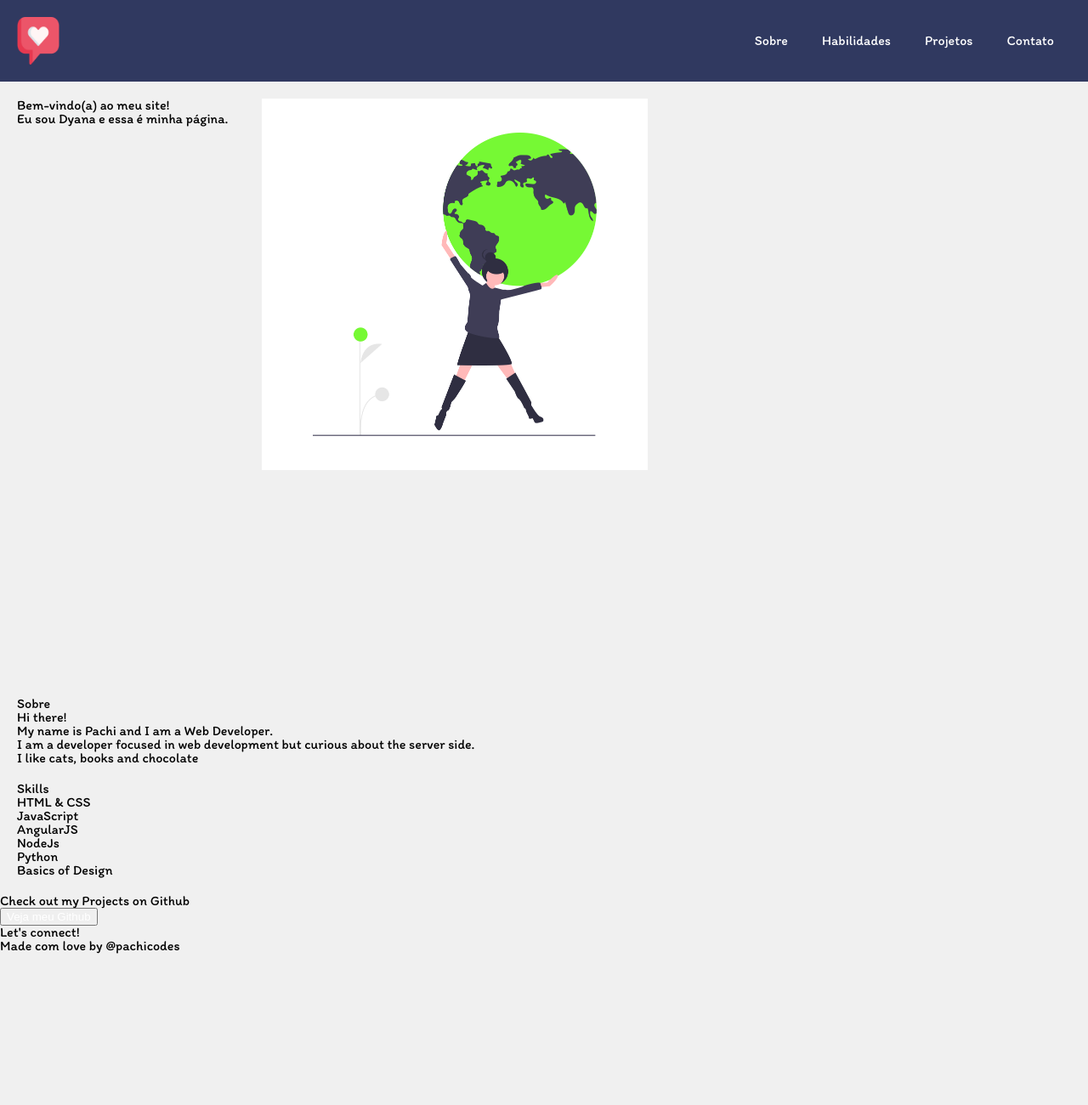
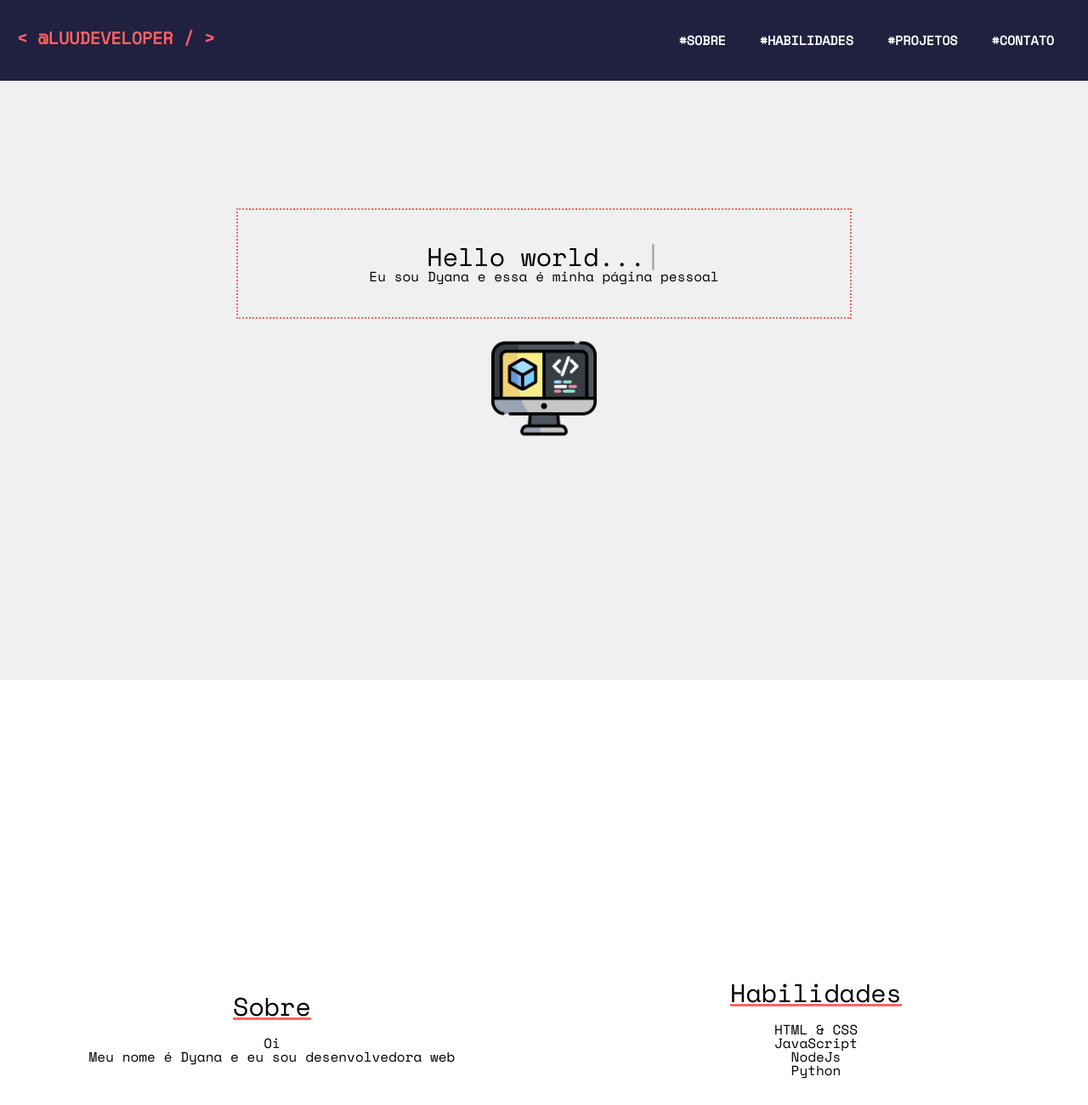
Before and after one commit to luudev/luysla-page, a plain HTML site: page index.html in a window 1280 px wide. Shown: the top 1300 px of the page at 85% size. Before the commit the page ends 1122 px from the top, so only its background shows below. Drawn offline with nearby package versions, Linux system fonts and the light colour scheme.

Commit message:
Finalizei estrutura do site

```diff
--- a/css/style.css
+++ b/css/style.css
@@ -1,3 +1,5 @@
+@import url('https://fonts.googleapis.com/css2?family=Itim&display=swap');
+
 body {
     --principal: #235789;
     --secun: #C1292E;
@@ -5,7 +7,7 @@ body {
     --acento: #F1D302;
     --branco: #FDFFFC;
     color: var(--text);
-    font-family: 'Balsamiq Sans', cursive;
+    font-family: 'Itim', cursive;
     font-size: 20px;
 
     /*font-family: 'Righteous',cursive;*/
--- a/index.html
+++ b/index.html
@@ -5,29 +5,31 @@
     <meta name="viewport" content="width=device-width, initial-scale=1.0" />
     <link rel="stylesheet" href="css/reset.css">
     <link rel="stylesheet" href="style.css">
-    <title>Página da Dyana</title>
+    <script type="text/javascript" src="http://ajax.googleapis.com/ajax/libs/jquery/1.3.2/jquery.min.js"></script>
+    <script type="text/javascript" src="js/app.js"></script>
+    <title>@luudev</title>
   </head>
 
   <body>
-    <section class="super-hero">
+    <section class="super_hero">
     <header class="header">
-      <div class="container">
-        <img class="logo" src="img/heart.png" />
+      <div class="header__title">
+        <span class="header__texto">&lt; @luudeveloper / &gt;</span>
       </div>
       <div class="container">
         <nav class="nav">
           <ul class="nav__list">
             <li class="nav__item">
-              <a class="nav__link" href="#about">Sobre</a>
+              <a class="nav__link" href="#about">#Sobre</a>
             </li>
             <li class="nav__item">
-              <a class="nav__link" href="#skills">Habilidades</a>
+              <a class="nav__link" href="#skills">#Habilidades</a>
             </li>
             <li class="nav__item">
-              <a class="nav__link" href="#projects">Projetos</a>
+              <a class="nav__link" href="#projects">#Projetos</a>
             </li>
             <li class="nav__item">
-              <a class="nav__link" href="#contact">Contato</a>
+              <a class="nav__link" href="#contact">#Contato</a>
             </li>
           </ul>
         </nav>
@@ -36,58 +38,55 @@
 
     <section class="hero">
       <div class="hero__text">
-        <h1 class="hero__title">Bem-vindo(a) ao meu site!</h1>
+        <h1 class="hero__title">Hello world...<span class="hero__specialpipe">|</span></h1>
         <p class="hero__welcome">
-          Eu sou <span class="pachi">Dyana</span> e essa é minha página.
+          Eu sou Dyana e essa é minha página pessoal
         </p>
       </div>
+    </section>
 
-      <div class="hero__img">
-        <img class="hero__world" src="img/world.png" />
-      </div>
+    <div class="hero__img">
+      <img class="logo" src="img/logo.png" />
+    </div>
+
     </section>
-    </section>
+
     <section class="expo">
       <div id="about" class="card">
         <h2 class="expo__title">Sobre</h2>
-        <p>Hi there!</p>
-        <p>My name is Pachi and I am a Web Developer.</p>
-        <p>
-          I am a developer focused in web development but curious about the
-          server side.
-        </p>
-        <p>I like cats, books and chocolate</p>
+        <p>Oi</p>
+        <p>Meu nome é Dyana e eu sou desenvolvedora web</p>
       </div>
 
       <div id="skills" class="card">
-        <h2 class="expo__title">Skills</h2>
+        <h2 class="expo__title">Habilidades</h2>
         <ul class="skills__list">
           <li class="skills__item">HTML & CSS</li>
           <li class="skills__item">JavaScript</li>
-          <li class="skills__item">AngularJS</li>
           <li class="skills__item">NodeJs</li>
           <li class="skills__item">Python</li>
-          <li class="skills__item">Basics of Design</li>
         </ul>
       </div>
     </section>
 
     <section id="projects">
-      <h2 class="projects__title">Check out my Projects on Github</h2>
-      <button class="projects__btn" type="button">
-        <a href="https://github.com/luysla"> Veja meu Github</a>
-      </button>
+      <h2 class="projects__title">Confira meus projetos no Github</h2>
+      <a href="https://github.com/luudev" target="_blank">
+        <img class="projects__icon" src="img/icons/github.png" alt="Logo do GitHub" />
+      </a>
     </section>
 
     <section id="contact">
-      <h2 class="expo__title">Let's connect!</h2>
+      <h2 class="contact__title">Entre em contato comigo</h2>
       <ul class="contact__list">
-        <li></li>
+        <li class="contact__item">
+          <a href="mailto:dyana.tavares1@gmail.com"><img class="contact__icon" src="img/icons/mailicon.png" alt="Logo de e-mail"></a>
+      </li>
       </ul>
     </section>
 
     <footer class="footer">
-      <p class="footer__text">Made com love by @pachicodes</p>
+      <p class="footer__text"> 2020; &copy; Desenvolvido por @luudeveloper</p>
     </footer>
   </body>
 </html>
--- /dev/null
+++ b/js/app.js
@@ -0,0 +1,6 @@
+$(function(){
+    const title = $(".hero__title").text();
+    const titleArray = title.split('');
+
+
+})
--- a/style.css
+++ b/style.css
@@ -1,13 +1,19 @@
-@import url('https://fonts.googleapis.com/css2?family=Itim&display=swap');
-
+@import url('https://fonts.googleapis.com/css2?family=Space+Mono&display=swap');
 
 body{
-    font-family: 'Itim', cursive;
     --principal:  #f0f0f0;
     --texto: #ffffff;
-    --nav: #303960;
+    /* --nav: #303960; */
+    --nav: #202040;
     --link: #f8b24f;
+    /* --borda: #ff847c;
+     */
+     --borda: #ff6363;
+    --heart: #ff0000;
+
+    font-family: 'Space Mono', mono space;
     background-color: var(--principal);
+    text-align: center;
 }
 
 div{
@@ -19,15 +25,30 @@ a {
     text-decoration: none;
 }
 
-a:hover{
+.nav__link:hover{
+    border-bottom: 2px solid var(--borda);
+}
+
+h1,h2{
+    font-size: 30px;
+}
+
+.header__title{
+    padding-top: 15px;
+}
+
+.header__texto{
+    font-size: 20px;
+    text-transform: uppercase;
     font-weight: bold;
+    color: var(--borda);
 }
 
 .logo{
-    width: 50px;
+    width: 10%;
 }
 
-.container, .header{
+.container, .header, .expo{
     display: flex;
 }
 
@@ -41,14 +62,99 @@ a:hover{
 }
 
 .nav__item{
+    text-transform: uppercase;
+    font-weight: bold;
+    font-size: 15px;
     padding: 20px;
 }
+
 .hero{
-    display: flex;
+    margin-top: 150px;
 }
-.hero__world{
+
+.hero__text{
     width: 50%;
+    margin: auto auto;
+    padding: 40px;
+    border: 2px dotted var(--borda);
 }
-.super-hero{
+
+@keyframes hero__specialpipe {
+    0% { opacity: 1; }
+    50% { opacity: 0.5;}
+    100% { opacity: 0; }
+}
+.hero__specialpipe {
+  -webkit-animation: hero__specialpipe .75s linear infinite;
+  -moz-animation: hero__specialpipe .75s linear infinite;
+  -ms-animation: hero__specialpipe .75s linear infinite;
+  -o-animation: hero__specialpipe .75s linear infinite;
+  animation: hero__specialpipe .75s linear infinite;
+}
+
+.hero_title{
+    animation: hero__title 4s 1s normal;
+}
+
+.super_hero{
     height: 100vh;
 }
+
+.expo{
+    height: 100vh;
+    background-color:var(--texto);
+}
+
+.expo__title{
+    padding: 20px;
+    text-decoration: underline var(--borda);
+}
+
+.card{
+    width: 50%;
+    margin: auto;
+}
+
+
+.footer{
+    height: 20vh;
+    background-color: var(--nav);
+}
+
+.footer__text{
+    padding-top: 50px;
+    color: var(--texto);
+    font-weight: bold;
+}
+
+#projects{
+    height: 100vh;
+}
+
+.projects__title{
+    padding-top: 230px;
+    padding-bottom: 40px;
+    text-decoration: underline var(--borda);
+}
+
+.contact__title {
+    padding: 40px 20px;
+    text-decoration: underline var(--borda);
+}
+
+.projects__btn a{
+    color: #000;
+}
+
+#contact{
+    height: 50vh;
+    background-color: var(--texto);
+}
+
+.contact__icon{
+    width: 50px;
+}
+
+.projects__icon{
+    width: 100px;
+}
```
Also changed, not shown: img/icons/mailicon.png (added), img/logo.png (added), 1 other file.
